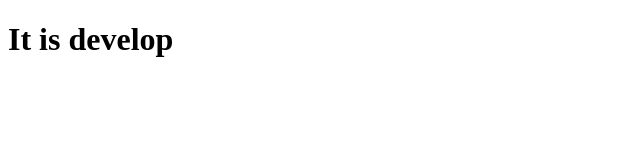
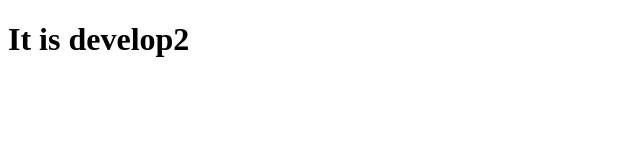
Before and after one commit to lemonschool/lesson, a plain HTML site: page index.html in a window 1280 px wide. Shown: the full height of the page, 0-640 px from the left. Drawn offline with Linux system fonts and the light colour scheme.

Commit message:
new develop 2

```diff
--- a/index.html
+++ b/index.html
@@ -4,6 +4,6 @@
 	<title>New page</title>
 </head>
 <body>
-	<h1>It is develop</h1>
+	<h1>It is develop2</h1>
 </body>
 </html>
```
